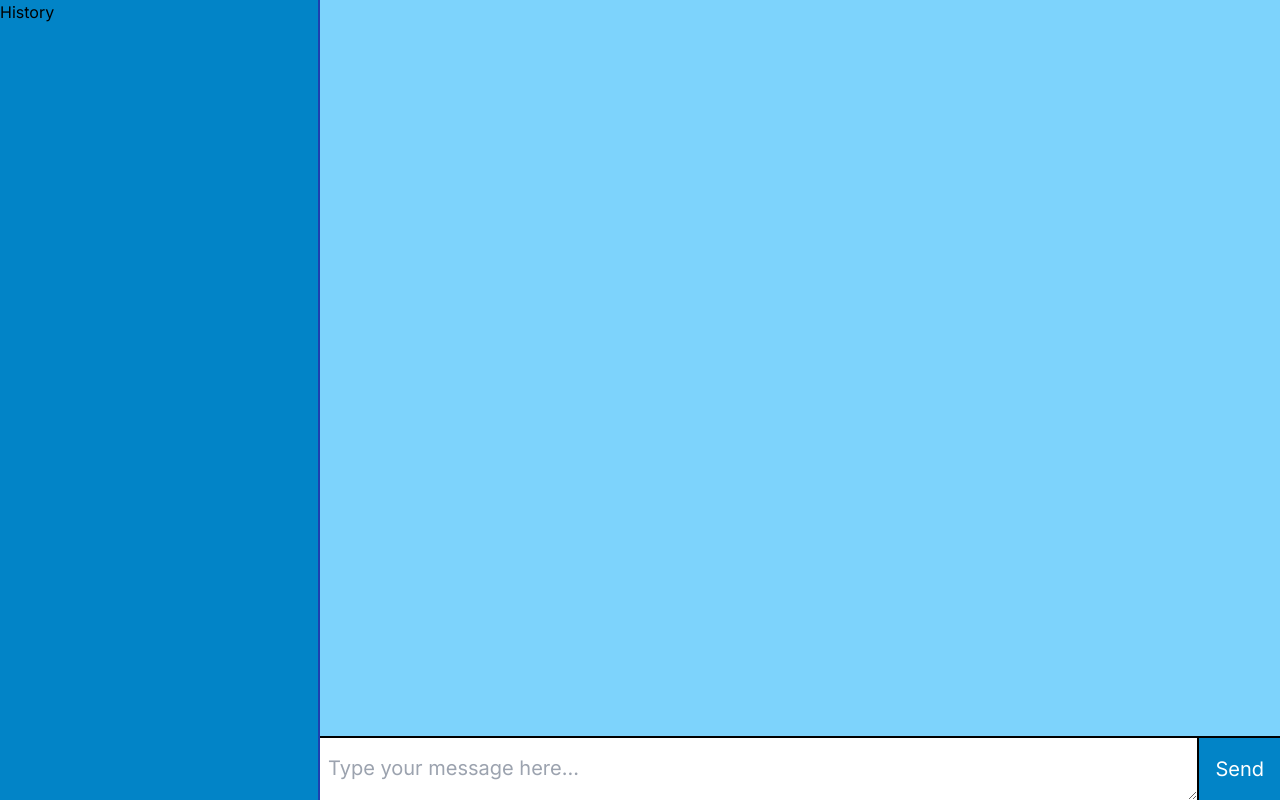
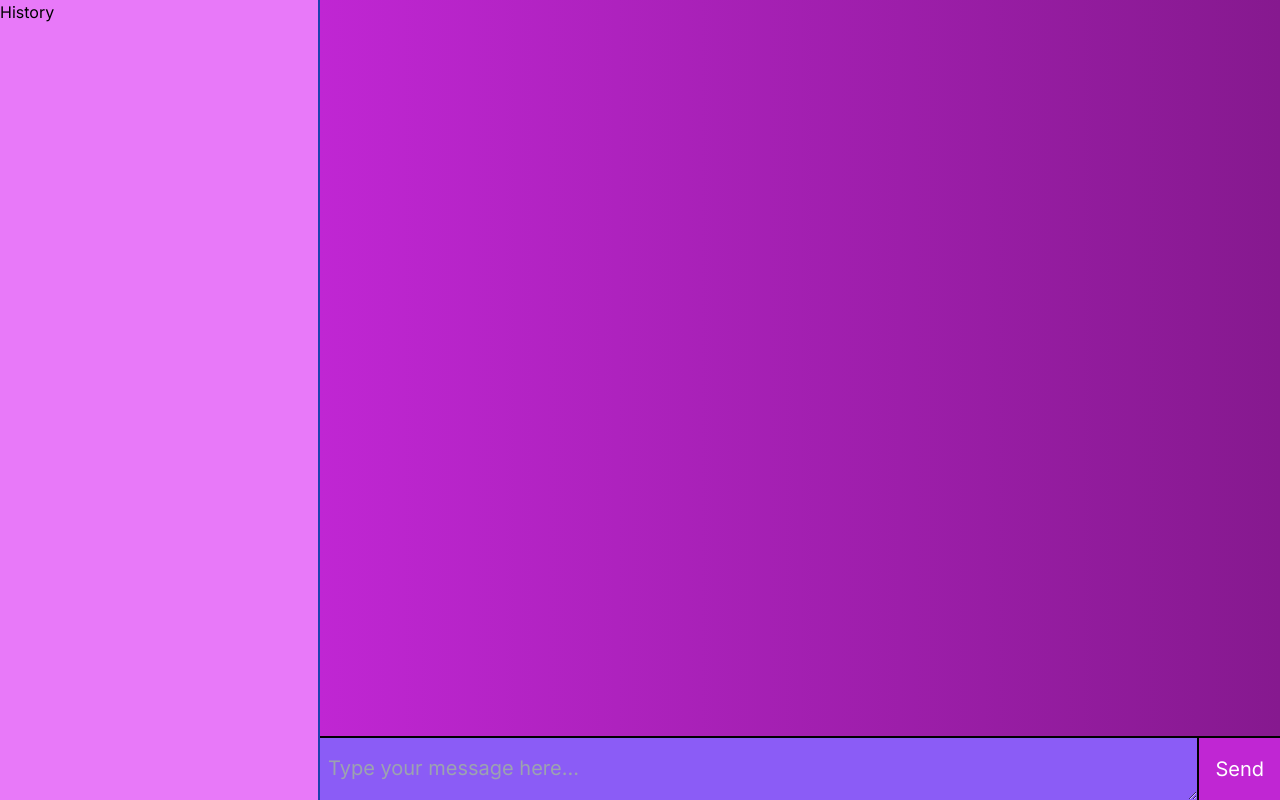
Before and after one commit to Chareeef/SadimAI, a Next.js app: page /chat in a window 1280 px wide. Built offline with nearby package versions, Linux system fonts and the light colour scheme.

Commit message:
Change colors theme

```diff
--- a/app/chat/page.tsx
+++ b/app/chat/page.tsx
@@ -1,5 +1,8 @@
 "use client";
 import { Dispatch, MouseEventHandler, SetStateAction, useState } from "react";
+import ReactMarkdown from "react-markdown";
+import remarkGfm from "remark-gfm";
+import rehypeHighlight from "rehype-highlight";
 
 // Define the shape of a message for the chat
 interface Message {
@@ -21,13 +24,13 @@ function InputArea({
   return (
     <div className="flex">
       <textarea
-        className="grow h-16 pt-4 px-2 border-t-2 border-r-2 border-black focus:border-blue-500"
+        className="grow h-16 pt-4 px-2 border-t-2 bg-violet-500 text-white border-r-2 border-black focus:border-blue-500 m-0"
         value={userMessage}
         onChange={(e) => setUserMessage(e.target.value)}
         placeholder="Type your message here..."
       />
       <button
-        className="p-4 bg-sky-600 hover:bg-sky-500 text-white border-t-2 border-black"
+        className="p-4 bg-fuchsia-600 hover:bg-sky-500 text-white border-t-2 border-black"
         onClick={sendMessage}
       >
         Send
@@ -91,7 +94,7 @@ function ChatWindow() {
   }
 
   return (
-    <main className="col-span-3 flex flex-col text-xl bg-sky-300 max-h-dvh">
+    <main className="col-span-3 flex flex-col text-xl bg-gradient-to-r from-fuchsia-600 to-fuchsia-800 max-h-dvh">
       <div className="grow overflow-y-auto">
         <div className="flex flex-col justify-end p-2 min-h-full space-y-2">
           {conversation.map((message, index) => (
@@ -99,11 +102,16 @@ function ChatWindow() {
               key={index}
               className={`message p-2 ${
                 message.role === "user"
-                  ? "bg-sky-800 text-white self-end rounded-bl-lg"
-                  : "bg-white self-start rounded-br-lg"
+                  ? "bg-white text-black self-end rounded-bl-lg"
+                  : "bg-violet-500 self-start rounded-br-lg"
               }`}
             >
-              {message.content}
+              <ReactMarkdown
+                remarkPlugins={[remarkGfm]}
+                rehypePlugins={[rehypeHighlight]}
+              >
+                {message.content}
+              </ReactMarkdown>
             </div>
           ))}
         </div>
@@ -119,8 +127,10 @@ function ChatWindow() {
 
 export default function Chat() {
   return (
-    <div className="grid grid-cols-4 gap-0 h-dvh bg-sky-100">
-      <aside className="bg-sky-600 border-r-2 border-blue-800">History</aside>
+    <div className="grid grid-cols-4 gap-0 h-dvh bg-fuchsia-100">
+      <aside className="bg-fuchsia-400 border-r-2 border-blue-800">
+        History
+      </aside>
       <ChatWindow />
     </div>
   );
--- a/app/components/Header.tsx
+++ b/app/components/Header.tsx
@@ -6,7 +6,7 @@ export default function Header() {
   const { data: session } = useSession();
 
   return (
-    <header className="flex items-center justify-between bg-sky-700 p-2 text-white">
+    <header className="flex items-center justify-between bg-fuchsia-700 p-2 text-white">
       <div className="flex items-center font-bold">
         <Image
           src="/ChatWithAI.png"
@@ -20,14 +20,14 @@ export default function Header() {
         {session && session.user ? (
           <button
             onClick={() => signOut()}
-            className="text-2xl p-2 bg-sky-900 border-2 border-white rounded-lg"
+            className="text-2xl p-2 bg-fuchsia-900 border-2 border-white rounded-lg"
           >
             Sign Out
           </button>
         ) : (
           <button
             onClick={() => signIn()}
-            className="text-2xl p-2 bg-sky-900 border-2 border-white rounded-lg"
+            className="text-2xl p-2 bg-fuchsia-900 border-2 border-white rounded-lg"
           >
             Sign In
           </button>
--- a/app/globals.css
+++ b/app/globals.css
@@ -9,5 +9,6 @@
 }
 
 .message {
-max-width: 80%;
+	max-width: 80%;
+	line-height: 2rem;
 }
--- a/app/layout.tsx
+++ b/app/layout.tsx
@@ -1,7 +1,8 @@
 import type { Metadata } from "next";
 import { Inter } from "next/font/google";
+import Providers from "./components/Providers";
 import "./globals.css";
-import Providers from "./components/Providers";
+import "highlight.js/styles/tomorrow-night-blue.css";
 
 const inter = Inter({ subsets: ["latin"] });
 
--- a/app/page.tsx
+++ b/app/page.tsx
@@ -5,7 +5,13 @@ export default function LandingPage() {
   return (
     <>
       <Header />
-      <Link href="/chat">Chat</Link>
+      <div className="flex flex-col items-center  bg-gradient-to-r from-pink-400 to-fuchsia-600 w-full min-h-dvh">
+        <div className="p-2">
+          <Link href="/chat" className="bg-violet-700 p-2 rounded">
+            Chat
+          </Link>
+        </div>
+      </div>
     </>
   );
 }
--- a/package.json
+++ b/package.json
@@ -10,10 +10,14 @@
   },
   "dependencies": {
     "groq-sdk": "^0.5.0",
+    "highlight.js": "^11.10.0",
     "next": "14.2.5",
     "next-auth": "^4.24.7",
     "react": "^18",
-    "react-dom": "^18"
+    "react-dom": "^18",
+    "react-markdown": "^9.0.1",
+    "rehype-highlight": "^7.0.0",
+    "remark-gfm": "^4.0.0"
   },
   "devDependencies": {
     "@types/node": "^20",
```
Also changed, not shown: 1 other file (tests, documents, lock files or other folders).
